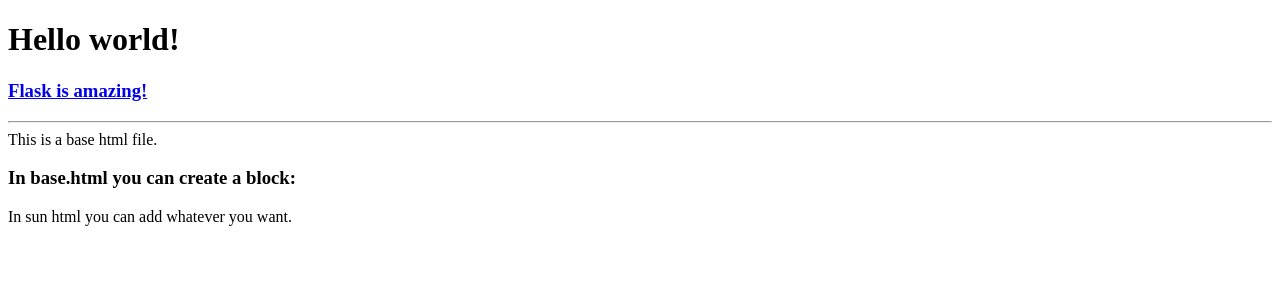
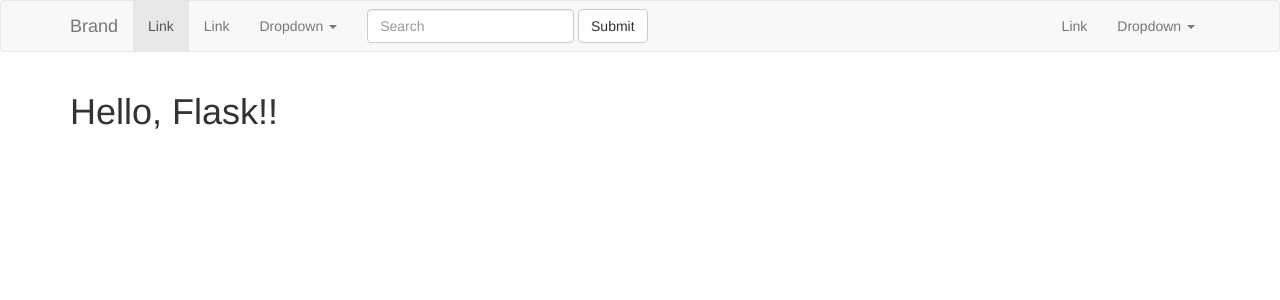
Before and after one commit to liyijiadou2020/Build-A-Webserver-For-Deploy-Deep-Learning-Network-Model, a Flask app: page / in a window 1280 px wide. Shown: the top 300 px of the page. Run offline with Flask 2, Linux system fonts and the light colour scheme; some libraries are stand-ins or nearby versions.

Commit message:
flask bootstamp single usage

```diff
--- a/learnig/app.py
+++ b/learnig/app.py
@@ -1,6 +1,8 @@
 from flask import Flask, render_template
+from flask_bootstrap import Bootstrap
 
 app = Flask(__name__)
+Bootstrap(app)
 
 @app.route('/')
 def index():
--- a/learnig/templates/base.html
+++ b/learnig/templates/base.html
@@ -1,20 +1,22 @@
 <!DOCTYPE html>
-<html lang="en">
-<head>
-    <meta charset="UTF-8">
+{% extends "bootstrap/base.html" %}
+
+<html>
     {% if title %}
         <title>{{ title }}</title>
     {% else %}
         <title>DEFULT FLASK TITLE</title>
     {% endif %}
-    <h1>Hello world!</h1>
-</head>
-<body>
-    {% include 'navbar.html' %} <!--可以引入其他的html-->
-    This is a base html file.
-    <h3> In base.html you can create a block: </h3>
-    {% block content %} <!--一般内容留空，因为这个块里面的内容会被子模块覆盖掉-->
-        <h3>PARENT TEMPLATE.</h3>
+
+    {% block navbar %}
+        {% include 'navbar.html' %} <!--可以引入其他的html-->
     {% endblock %}
-</body>
+
+    {% block content %}
+        <div class="container">
+            {% block app_content %}
+            {% endblock %}
+        </div>
+    {% endblock %}
+
 </html>
--- a/learnig/templates/index.html
+++ b/learnig/templates/index.html
@@ -1,5 +1,5 @@
 {% extends 'base.html' %}
 
-{% block content %}
-    In sun html you can add whatever you want.
+{% block app_content %}
+  <h1>Hello, Flask!!</h1>
 {% endblock %}
--- a/learnig/templates/navbar.html
+++ b/learnig/templates/navbar.html
@@ -1,2 +1,54 @@
-<h3><a href="/">Flask is amazing!</a></h3>
-<hr>
+<!-- 默认的导航栏：https://getbootstrap.com/docs/3.3/components/#navbar-default -->
+<nav class="navbar navbar-default">
+  <div class="container"> <!--container-fluid是全屏导航-->
+    <!-- Brand and toggle get grouped for better mobile display -->
+    <div class="navbar-header">
+      <button type="button" class="navbar-toggle collapsed" data-toggle="collapse" data-target="#bs-example-navbar-collapse-1" aria-expanded="false">
+        <span class="sr-only">Toggle navigation</span>
+        <span class="icon-bar"></span>
+        <span class="icon-bar"></span>
+        <span class="icon-bar"></span>
+      </button>
+      <a class="navbar-brand" href="#">Brand</a>
+    </div>
+
+    <!-- Collect the nav links, forms, and other content for toggling -->
+    <div class="collapse navbar-collapse" id="bs-example-navbar-collapse-1">
+      <ul class="nav navbar-nav">
+        <li class="active"><a href="#">Link <span class="sr-only">(current)</span></a></li>
+        <li><a href="#">Link</a></li>
+        <li class="dropdown">
+          <a href="#" class="dropdown-toggle" data-toggle="dropdown" role="button" aria-haspopup="true" aria-expanded="false">Dropdown <span class="caret"></span></a>
+          <ul class="dropdown-menu">
+            <li><a href="#">Action</a></li>
+            <li><a href="#">Another action</a></li>
+            <li><a href="#">Something else here</a></li>
+            <li role="separator" class="divider"></li>
+            <li><a href="#">Separated link</a></li>
+            <li role="separator" class="divider"></li>
+            <li><a href="#">One more separated link</a></li>
+          </ul>
+        </li>
+      </ul>
+      <form class="navbar-form navbar-left">
+        <div class="form-group">
+          <input type="text" class="form-control" placeholder="Search">
+        </div>
+        <button type="submit" class="btn btn-default">Submit</button>
+      </form>
+      <ul class="nav navbar-nav navbar-right">
+        <li><a href="#">Link</a></li>
+        <li class="dropdown">
+          <a href="#" class="dropdown-toggle" data-toggle="dropdown" role="button" aria-haspopup="true" aria-expanded="false">Dropdown <span class="caret"></span></a>
+          <ul class="dropdown-menu">
+            <li><a href="#">Action</a></li>
+            <li><a href="#">Another action</a></li>
+            <li><a href="#">Something else here</a></li>
+            <li role="separator" class="divider"></li>
+            <li><a href="#">Separated link</a></li>
+          </ul>
+        </li>
+      </ul>
+    </div><!-- /.navbar-collapse -->
+  </div><!-- /.container-fluid -->
+</nav>
--- a/requiments.txt
+++ b/requiments.txt
@@ -1 +1,2 @@
 flask
+flask-bootstrap
```
